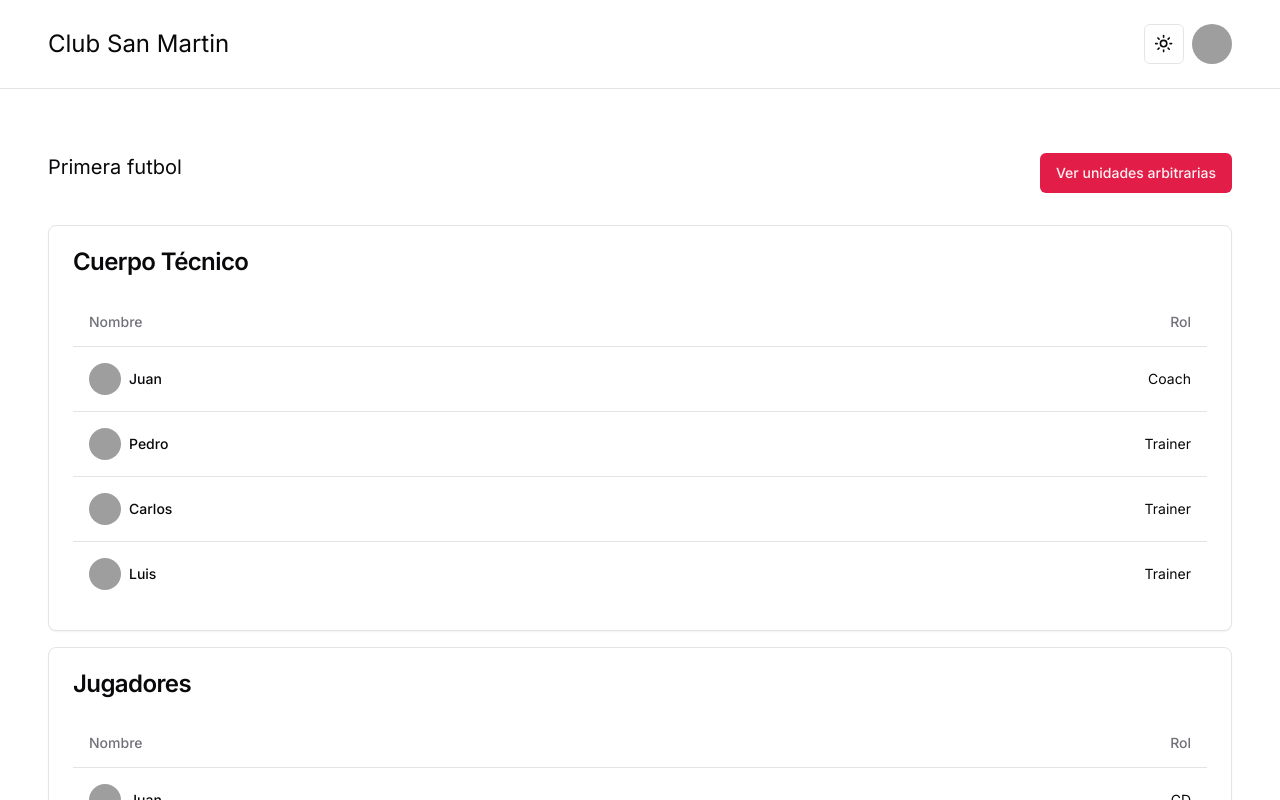
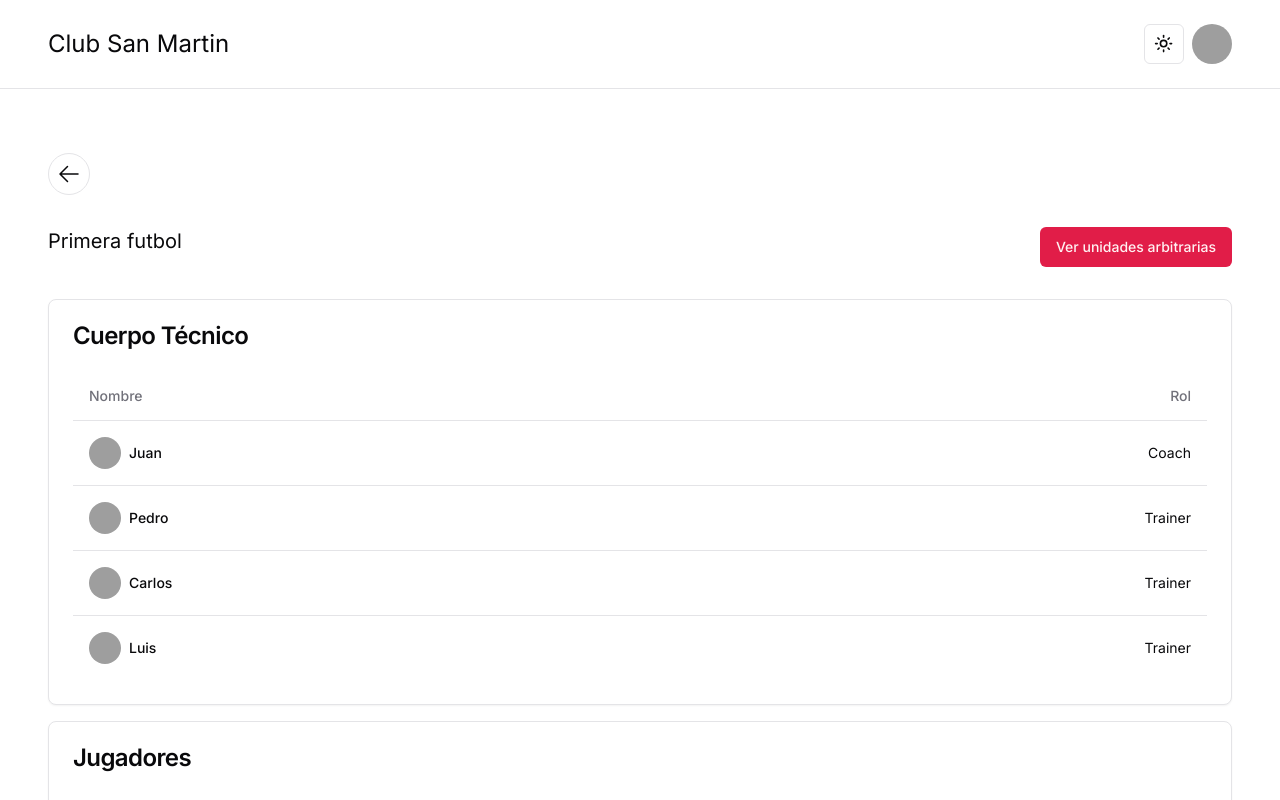
Before and after one commit to SportAnalytics2/sport-front, a Next.js app: page /disciplines/1 in a window 1280 px wide. Shown: the top 800 px of the page. Built offline with nearby package versions, Linux system fonts and the light colour scheme; grey boxes are pictures that could not be loaded.

Commit message:
update: added the back arrow component

```diff
--- a/src/app/disciplines/[categoryId]/page.tsx
+++ b/src/app/disciplines/[categoryId]/page.tsx
@@ -7,6 +7,7 @@ import { Card, CardContent, CardHeader, CardTitle } from "@/components/ui/card";
 import { buttonVariants } from "@/components/ui/button";
 
 import { categories } from "@/mocks/categories";
+import GoBackArrow from "@/components/go-back-arrow";
 
 export default function CategoryPage({
   params,
@@ -22,6 +23,8 @@ export default function CategoryPage({
   return (
     <main>
       <Wrapper className="space-y-8">
+        <GoBackArrow href="/disciplines" />
+
         <div className="flex w-full justify-between">
           <h3 className="text-xl">{name}</h3>
           <Link
```
